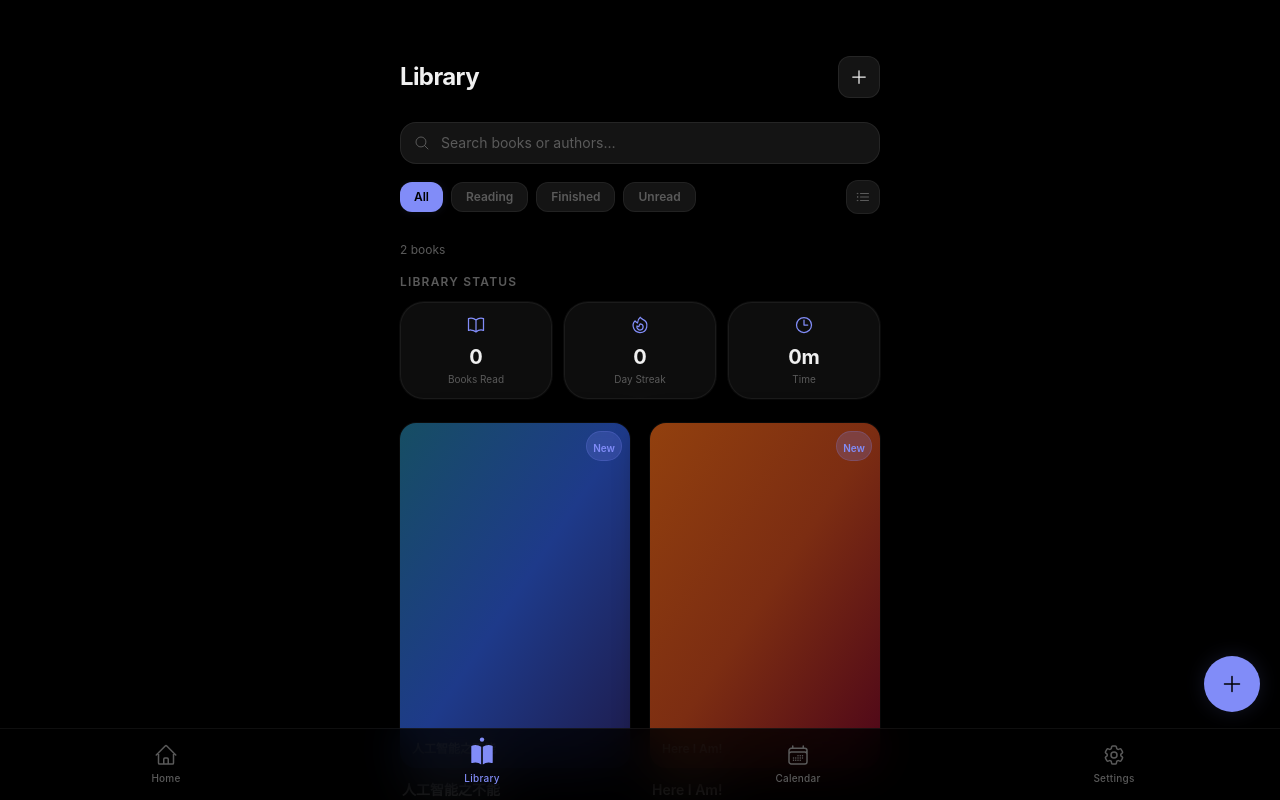
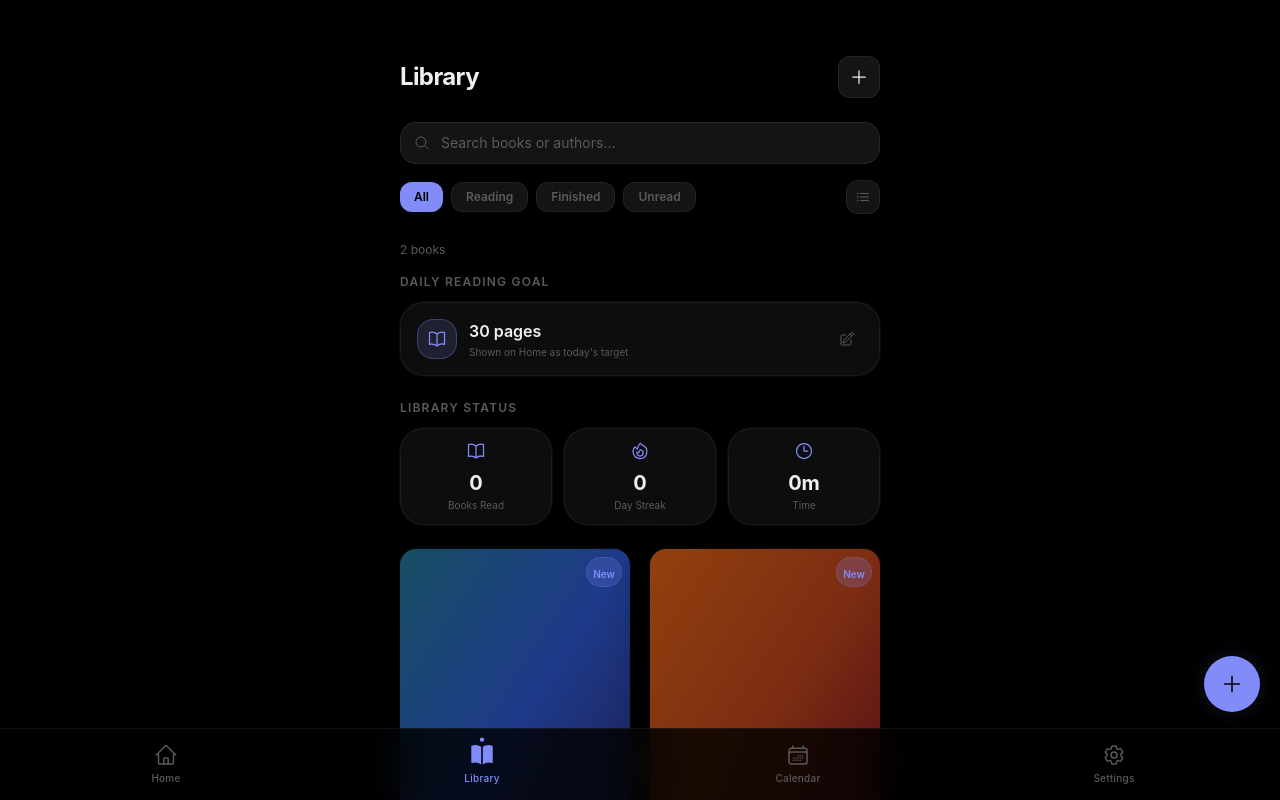
Before and after one commit to JIMMY081105/ReadVault, a React (Vite) app: page /library in a window 1280 px wide. Shown: the top 800 px of the page. Built offline with nearby package versions, Linux system fonts and the light colour scheme.

Commit message:
changed the dashboard again

```diff
--- a/src/db/settings.js
+++ b/src/db/settings.js
@@ -24,6 +24,7 @@ const DEFAULTS = {
   readerTheme: 'sepia',     // matches the screenshot's selected state
   readerFont: 'georgia',
   lineSpacing: 'normal',
+  dailyReadingGoal: 30,     // pages per day
   notifications: true,
   dailyReminder: true,
   autoSync: false,
@@ -38,6 +39,8 @@ function clean(raw) {
   out.notifications = Boolean(out.notifications)
   out.dailyReminder = Boolean(out.dailyReminder)
   out.autoSync = Boolean(out.autoSync)
+  const goal = Math.floor(Number(out.dailyReadingGoal))
+  out.dailyReadingGoal = Number.isFinite(goal) && goal > 0 ? Math.min(goal, 999) : DEFAULTS.dailyReadingGoal
   return out
 }
 
--- a/src/pages/Home.jsx
+++ b/src/pages/Home.jsx
@@ -8,6 +8,7 @@ import GoalForm from '../components/GoalForm'
 import { booksStore } from '../db/books'
 import { goalsStore } from '../db/goals'
 import { todayKey } from '../utils/dateKey'
+import { useSettings } from '../hooks/useSettings'
 
 function greeting() {
   const h = new Date().getHours()
@@ -33,6 +34,7 @@ function progressPercent(book) {
 
 export default function Home() {
   const navigate = useNavigate()
+  const [settings] = useSettings()
   const [revision, setRevision] = useState(0)
   const [formOpen, setFormOpen] = useState(false)
   const [editingGoal, setEditingGoal] = useState(null)
@@ -47,7 +49,7 @@ export default function Home() {
   const currentBook = books.find((book) => book.progress > 0 && book.progress < book.totalPages) ?? books[0]
   const todayPages = books.reduce((sum, book) => sum + (book.dailyStats?.[tKey]?.pages ?? 0), 0)
   const todayMinutes = books.reduce((sum, book) => sum + (book.dailyStats?.[tKey]?.timeMinutes ?? 0), 0)
-  const dailyGoal = 30
+  const dailyGoal = settings.dailyReadingGoal
   const goalPct = Math.min(100, Math.round((todayPages / dailyGoal) * 100))
   const today = new Date().toLocaleDateString('en-US', { weekday: 'long', month: 'long', day: 'numeric' })
 
--- a/src/pages/Library.jsx
+++ b/src/pages/Library.jsx
@@ -8,12 +8,16 @@ import {
   BookOpenIcon,
   FireIcon,
   ClockIcon,
+  PencilSquareIcon,
+  CheckIcon,
+  XMarkIcon,
 } from '@heroicons/react/24/outline'
 import PageContainer from '../components/PageContainer'
 import BookCard from '../components/BookCard'
 import Button from '../components/Button'
 import Card from '../components/Card'
 import { booksStore } from '../db/books'
+import { useSettings } from '../hooks/useSettings'
 
 const FILTERS = ['All', 'Reading', 'Finished', 'Unread']
 
@@ -36,10 +40,26 @@ function formatMinutes(value) {
 
 export default function Library() {
   const navigate = useNavigate()
+  const [settings, setSettings] = useSettings()
   const [books] = useState(() => booksStore.getAll())
   const [search, setSearch] = useState('')
   const [activeFilter, setActiveFilter] = useState('All')
   const [gridView, setGridView] = useState(true)
+  const [editingGoal, setEditingGoal] = useState(false)
+  const [goalDraft, setGoalDraft] = useState(String(settings.dailyReadingGoal))
+
+  const startEditGoal = () => {
+    setGoalDraft(String(settings.dailyReadingGoal))
+    setEditingGoal(true)
+  }
+  const saveGoal = () => {
+    const n = Math.floor(Number(goalDraft))
+    if (Number.isFinite(n) && n > 0) {
+      setSettings({ dailyReadingGoal: Math.min(n, 999) })
+    }
+    setEditingGoal(false)
+  }
+  const cancelGoal = () => setEditingGoal(false)
   const todayKey = getLocalDateKey()
   const todayPages = books.reduce((sum, book) => sum + (book.dailyStats?.[todayKey]?.pages ?? 0), 0)
   const totalMinutes = books.reduce((sum, book) => sum + (book.timeSpentMinutes ?? 0), 0)
@@ -129,6 +149,81 @@ export default function Library() {
         {filtered.length} {filtered.length === 1 ? 'book' : 'books'}
       </p>
 
+      {/* Daily reading goal — editable */}
+      <section className="mb-6">
+        <h2 className="text-xs font-semibold text-text-muted uppercase tracking-widest mb-3">
+          Daily Reading Goal
+        </h2>
+
+        <Card variant="surface">
+          <div className="flex items-center gap-3">
+            <div className="w-10 h-10 rounded-2xl bg-accent/15 border border-accent/30 flex items-center justify-center flex-shrink-0">
+              <BookOpenIcon className="w-5 h-5 text-accent" />
+            </div>
+
+            <div className="flex-1 min-w-0">
+              {editingGoal ? (
+                <div className="flex items-center gap-2">
+                  <input
+                    type="number"
+                    inputMode="numeric"
+                    autoFocus
+                    min={1}
+                    max={999}
+                    value={goalDraft}
+                    onChange={(e) => setGoalDraft(e.target.value)}
+                    onKeyDown={(e) => {
+                      if (e.key === 'Enter') saveGoal()
+                      if (e.key === 'Escape') cancelGoal()
+                    }}
+                    className="number-input-clean w-20 bg-surface-2 border border-accent/40 rounded-xl px-3 py-1.5 text-sm font-semibold text-text-primary focus:outline-none"
+                  />
+                  <span className="text-sm text-text-muted">pages / day</span>
+                </div>
+              ) : (
+                <>
+                  <p className="text-base font-semibold text-text-primary">
+                    {settings.dailyReadingGoal} pages
+                  </p>
+                  <p className="text-2xs text-text-muted mt-0.5">
+                    Shown on Home as today's target
+                  </p>
+                </>
+              )}
+            </div>
+
+            <div className="flex-shrink-0 flex items-center gap-1">
+              {editingGoal ? (
+                <>
+                  <button
+                    onClick={saveGoal}
+                    aria-label="Save goal"
+                    className="p-2 rounded-xl bg-accent/15 text-accent hover:bg-accent/25 transition-colors"
+                  >
+                    <CheckIcon className="w-4 h-4" />
+                  </button>
+                  <button
+                    onClick={cancelGoal}
+                    aria-label="Cancel"
+                    className="p-2 rounded-xl text-text-muted hover:text-text-primary hover:bg-white/[0.05] transition-colors"
+                  >
+                    <XMarkIcon className="w-4 h-4" />
+                  </button>
+                </>
+              ) : (
+                <button
+                  onClick={startEditGoal}
+                  aria-label="Edit goal"
+                  className="p-2 rounded-xl text-text-muted hover:text-text-primary hover:bg-white/[0.05] transition-colors"
+                >
+                  <PencilSquareIcon className="w-4 h-4" />
+                </button>
+              )}
+            </div>
+          </div>
+        </Card>
+      </section>
+
       <section className="mb-6">
         <h2 className="text-xs font-semibold text-text-muted uppercase tracking-widest mb-3">
           Library Status
```
